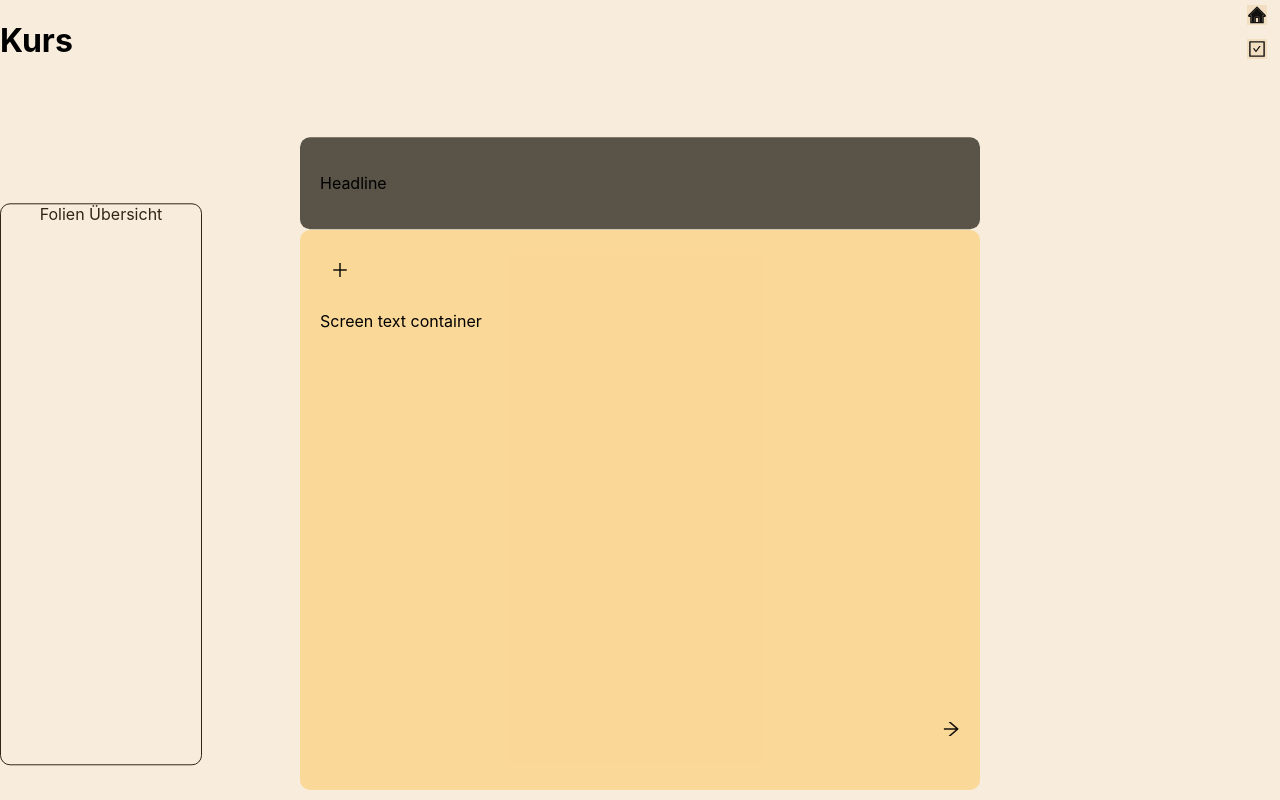
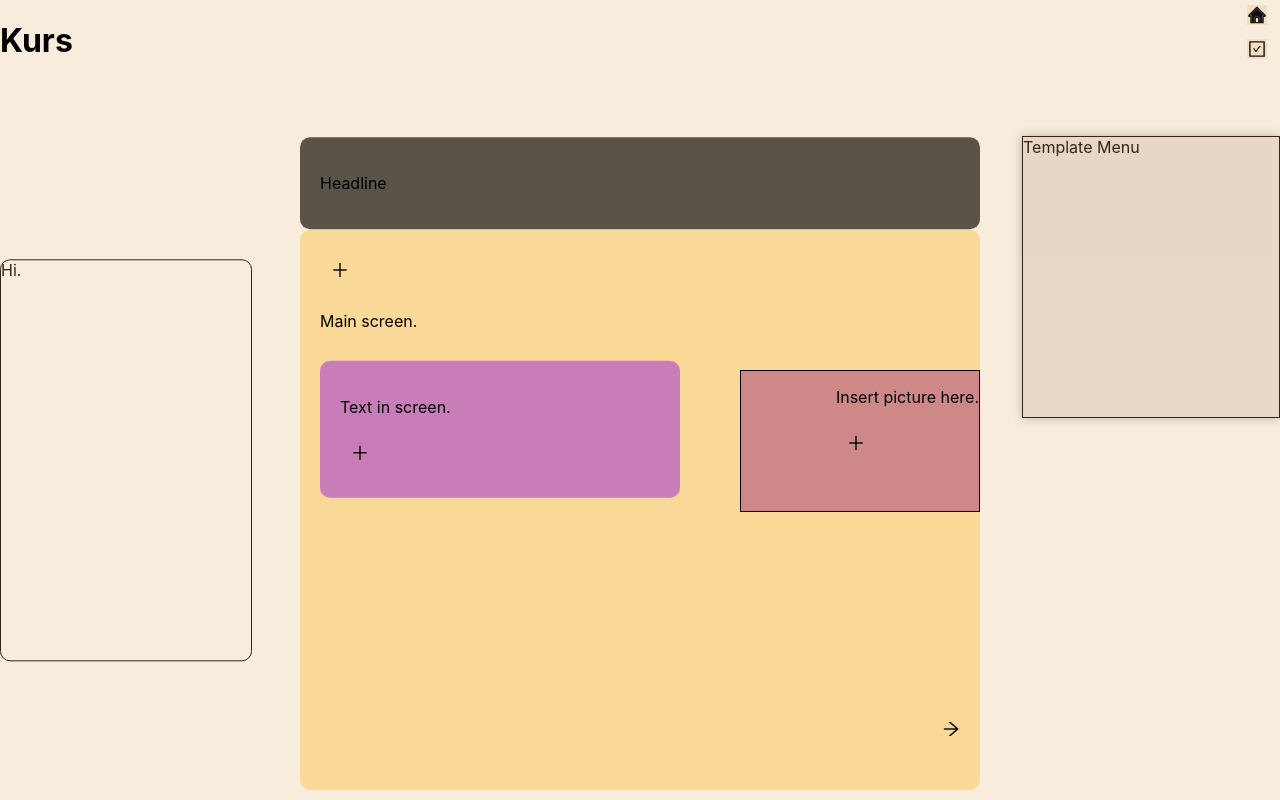
Before and after one commit to JaferShar/Webbaukasten, a React (Create React App) app in the folder client/view-code/: page / in a window 1280 px wide. Built offline with nearby package versions, Linux system fonts and the light colour scheme.

Commit message:
changes to course

```diff
--- /dev/null
+++ b/client/view-code/src/Components/PictureContainer.js
@@ -0,0 +1,13 @@
+import React from 'react';
+import '../Styling/SiteStyling/PictureContainer.css'
+
+function PictureContainer() {
+  return (
+
+    <div className="pictureContainer">
+    <p>This is some text inside the container</p>
+  </div>
+  );
+}
+
+export default PictureContainer;
--- a/client/view-code/src/Components/ScreenContainer.js
+++ b/client/view-code/src/Components/ScreenContainer.js
@@ -1,12 +1,12 @@
 import React from 'react';
 import '../Styling/SiteStyling/ScreenContainer.css'
 
-function MyComponent() {
+function ScreenContainer() {
     return (
         <div className="ScreenContainer">
-            Folien Übersicht
+            Hi.
         </div>
     );
 }
 
-export default MyComponent;
+export default ScreenContainer;
--- /dev/null
+++ b/client/view-code/src/Components/TemplateContainer.js
@@ -0,0 +1,12 @@
+import React from 'react';
+import '../Styling/SiteStyling/TemplateContainer.css'
+
+function TemplateContainer() {
+    return (
+        <div className="TemplateContainer">
+            Template Menu
+        </div>
+    );
+}
+
+export default TemplateContainer;
--- a/client/view-code/src/Sites/Course.js
+++ b/client/view-code/src/Sites/Course.js
@@ -6,13 +6,19 @@ import '../Styling/SiteStyling/TextContainer.css'
 import TextContainer from './TextContainer'
 import ScreenContainer from '../Components/ScreenContainer'
 import '../Styling/SiteStyling/ScreenContainer.css'
-import Buttons from '../Components/Buttons';
+import Buttons from '../Components/Buttons.js';
 import "../Styling/ButtonStyling/saveButton.css"
 import "../Styling/ButtonStyling/homeButton.css"
-import AddButton from '../Components/AddButton';
+import AddButton from '../Components/addButton.js';
 import "../Styling/ButtonStyling/addButton.css"
-import NextButton from '../Components/NextButton';
+import NextButton from '../Components/NextButton.js';
 import "../Styling/ButtonStyling/nextButton.css"
+import Screen from './Screen'
+import TemplateContainer from '../Components/TemplateContainer'
+import '../Styling/SiteStyling/TemplateContainer.css'
+import PictureContainer from '../Components/PictureContainer'
+import '../Styling/SiteStyling/PictureContainer.css'
+
 
 
 
@@ -33,19 +39,37 @@ function Course () {
         </textContainer1>
       </div>
 
-      <div className="textContainer2">
+      <div className="mainScreen">
         <div className='addButton'><AddButton></AddButton></div>
         <div className='nextButton'><NextButton></NextButton></div>
-        <textContainer2>
+        <mainScreen>
 
-          <p>Screen text container</p>
-        </textContainer2>
+          <p>Main screen.</p>
+          <div className="textContainer3">
+        <textContainer3>
+          <p>Text in screen.</p>
+          <div className='addButton'><AddButton></AddButton></div>
+        </textContainer3>
       </div>
+      <div className="pictureContainer">
+        <pictureContainer>
+          <p>Insert picture here.</p>
+          <div className='addButton'><AddButton></AddButton></div>
+        </pictureContainer>
+      </div>
+        </mainScreen>
+      </div>
+
     </div><div>
         <ScreenContainer>
           ...
         </ScreenContainer>
-      </div></>
+      </div>
+      <div>
+        <TemplateContainer>
+        </TemplateContainer>
+      </div>
+      </>
 
       )
 }
--- /dev/null
+++ b/client/view-code/src/Sites/Screen.js
@@ -0,0 +1,13 @@
+import React from 'react';
+import '../Styling/SiteStyling/Screen.css'
+
+function Screen() {
+  return (
+
+    <div className="mainScreen">
+    <p>This is some text inside the container</p>
+  </div>
+  );
+}
+
+export default Screen;
--- a/client/view-code/src/Sites/TextContainer.js
+++ b/client/view-code/src/Sites/TextContainer.js
@@ -7,7 +7,11 @@ function TextContainer(props) {
       <p>This is some text inside the container</p>
     </div><div className="textContainer2">
         <p>This is some text inside the container</p>
-      </div></>
+      </div>
+      <div className="textContainer3">
+        <p>This is some text inside the container</p>
+      </div>
+      </>
 
   );
 }
--- /dev/null
+++ b/client/view-code/src/Styling/SiteStyling/PictureContainer.css
@@ -0,0 +1,11 @@
+.pictureContainer {
+    display: flex;
+    position: absolute;
+    justify-content: flex-end;
+    top: 25%;
+    right: 0;
+    width: 35%;
+    height: 25%;
+    background-color: rgb(206, 136, 136);
+    border: 1px solid black;
+  }
--- /dev/null
+++ b/client/view-code/src/Styling/SiteStyling/Screen.css
@@ -0,0 +1,10 @@
+.mainScreen {
+    width: 50%;
+    height: 65%;
+    margin: 0 auto;
+    padding: 20px;
+    background-color: #fbc0497a;
+    border-radius: 10px;
+    top: 50%;
+    transform: translateY(10%);
+  }
--- a/client/view-code/src/Styling/SiteStyling/ScreenContainer.css
+++ b/client/view-code/src/Styling/SiteStyling/ScreenContainer.css
@@ -1,12 +1,11 @@
 .ScreenContainer {
     position: absolute;
     left: 0px;
-    width: 200px;
-    height: 70%;
+    width: 250px;
+    height: 50%;
     border: 1px solid black;
     background-color: transparent;
     border-radius: 10px;
     top: 50%;
     transform: translateY(-35%);
-    text-align: center;
 }
--- /dev/null
+++ b/client/view-code/src/Styling/SiteStyling/TemplateContainer.css
@@ -0,0 +1,11 @@
+.TemplateContainer {
+    position: absolute;
+    top: 17%;
+    right: 0;
+    width: 20%;
+    height: 35%;
+    background-color: rgb(235, 226, 226);
+    box-shadow: 0px 0px 10px rgba(0, 0, 0, 0.3);
+    overflow-y: auto;
+    border: 1px solid black;
+  }
--- a/client/view-code/src/Styling/SiteStyling/TextContainer.css
+++ b/client/view-code/src/Styling/SiteStyling/TextContainer.css
@@ -34,3 +34,15 @@
   top: 50%;
   transform: translateY(10%);
 }
+
+.textContainer3 {
+  display: flex;
+  align-items: flex-start;
+  justify-content: flex-start;
+  width: 50%;
+  height: auto;
+  background-color: #931add7a;
+  padding: 20px;
+  border-radius: 10px;
+  transform: translateY(10%);
+}
```
